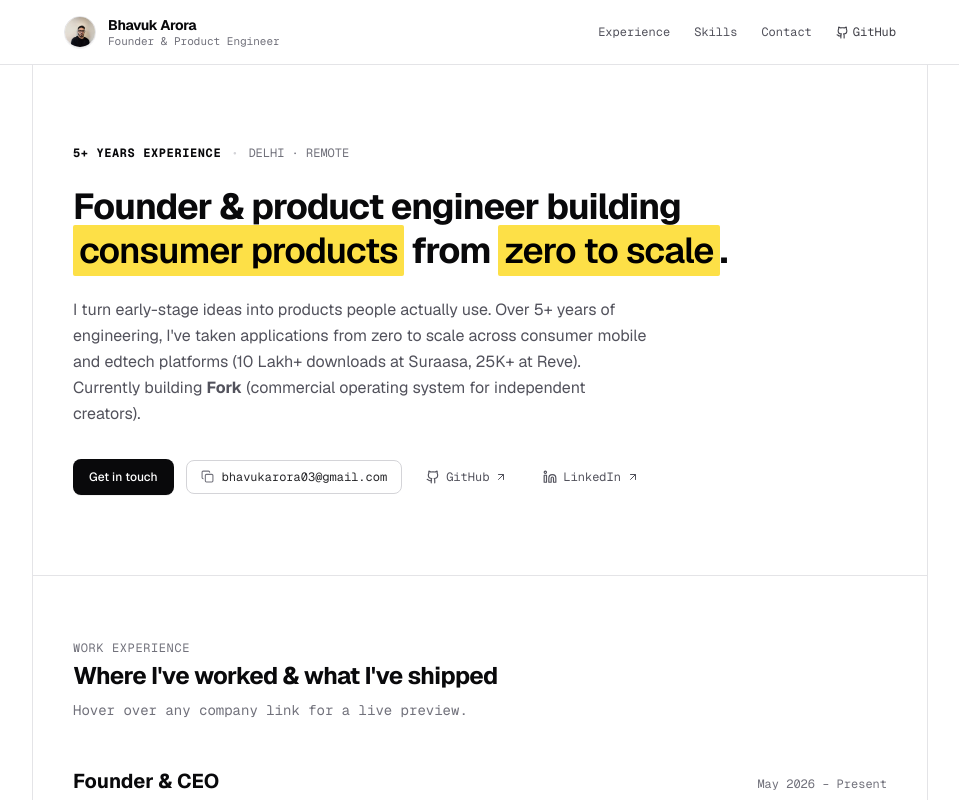
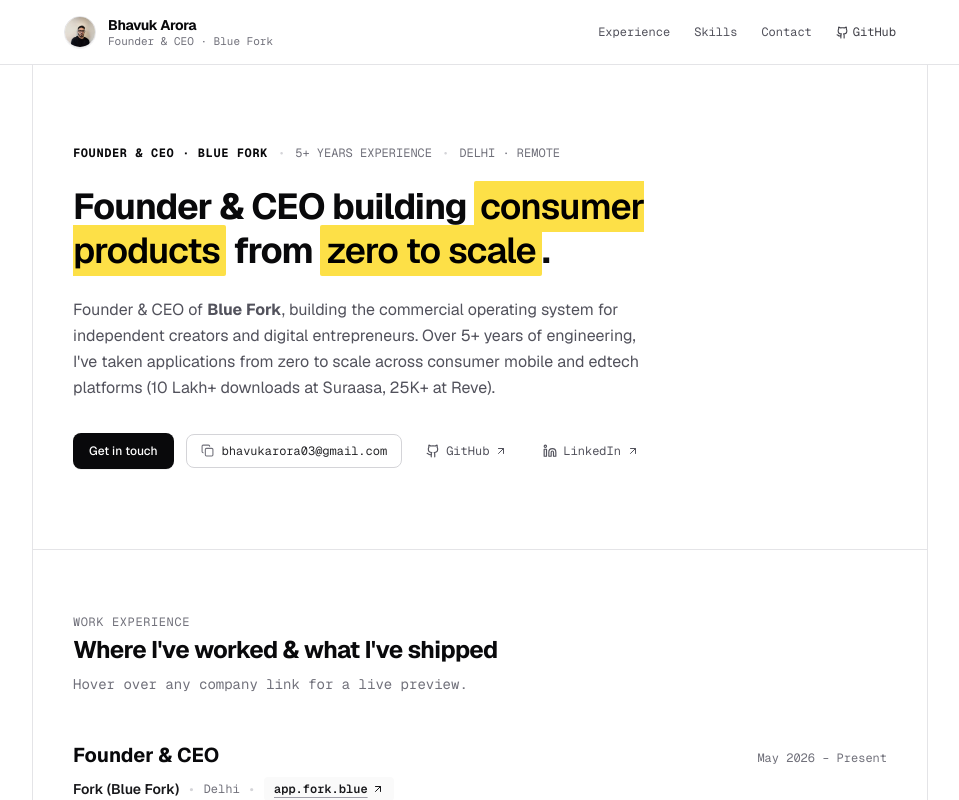
Before and after one commit to bhavukar/bhavuk.website, a Next.js app: page / in a window 1280 px wide. Shown: the top 800 px of the page, without its empty margins (160-1119 px from the left). Built offline with nearby package versions, Linux system fonts and the light colour scheme.

Commit message:
seo: establish primary identity as Founder and CEO | Blue Fork across SEO, GEO, OpenGraph, Schema.org, and branding

```diff
--- a/app/layout.tsx
+++ b/app/layout.tsx
@@ -24,37 +24,45 @@ export const viewport: Viewport = {
 export const metadata: Metadata = {
   metadataBase: new URL('https://bhavuk.website'),
   title: {
-    default: 'Bhavuk Arora — Founder & Product Engineer',
-    template: '%s | Bhavuk Arora',
+    default: 'Bhavuk Arora — Founder & CEO | Blue Fork',
+    template: '%s | Bhavuk Arora — Founder & CEO | Blue Fork',
   },
   description:
-    'Founder & product engineer building consumer products from zero to scale. Building Fork, founding member at Reve (25K+ downloads), 10 Lakh+ downloads at Suraasa.',
+    'Bhavuk Arora is the Founder & CEO of Blue Fork (Fork). Building the commercial operating system for independent creators and digital entrepreneurs. Founding team at Reve (25K+ downloads), scaled Suraasa to 10 Lakh+ downloads.',
   keywords: [
+    'Bhavuk',
     'Bhavuk Arora',
-    'Bhavuk',
+    'Founder and CEO',
+    'Founder & CEO',
+    'Blue Fork',
+    'Bluefork',
+    'Founder and ceo | Bluefork',
+    'Founder and CEO | Blue Fork',
+    'CEO Blue Fork',
+    'Founder Blue Fork',
+    'Bhavuk Arora Blue Fork',
+    'Bhavuk Blue Fork',
+    'Bhavuk CEO',
+    'Bhavuk Arora CEO',
+    'Fork',
+    'app.fork.blue',
     'bhavukar',
     'bhavuk.website',
-    'Founder',
-    'CEO',
     'Product Engineer',
-    'Software Development Engineer',
-    'Fork',
-    'Blue Fork',
+    'Consumer Tech',
+    'Creator Economy',
     'Reve',
     'Suraasa',
-    'Consumer Apps',
-    'Flutter Developer',
-    'Next.js',
-    'TypeScript',
-    'Rust',
     'Delhi',
     'Rohini',
     'India',
-    'AI Workflows',
   ],
   authors: [{ name: 'Bhavuk Arora', url: 'https://bhavuk.website' }],
   creator: 'Bhavuk Arora',
-  publisher: 'Bhavuk Arora',
+  publisher: 'Blue Fork',
+  applicationName: 'Bhavuk Arora — Founder & CEO | Blue Fork',
+  category: 'technology',
+  classification: 'Founder, CEO, Technology, Executive, Product Engineering',
   formatDetection: {
     email: false,
     address: false,
@@ -71,16 +79,16 @@ export const metadata: Metadata = {
     gender: 'male',
     locale: 'en_US',
     url: 'https://bhavuk.website',
-    title: 'Bhavuk Arora — Founder & Product Engineer',
+    title: 'Bhavuk Arora — Founder & CEO | Blue Fork',
     description:
-      'Founder & product engineer building consumer products from zero to scale. Building Fork, founding member at Reve (25K+ downloads), 10 Lakh+ downloads at Suraasa.',
-    siteName: 'Bhavuk Arora',
+      'Founder & CEO of Blue Fork. Building the commercial operating system for independent creators. Founding team at Reve (25K+ downloads), 10 Lakh+ downloads at Suraasa.',
+    siteName: 'Blue Fork',
     images: [
       {
         url: '/profile.jpeg',
         width: 800,
         height: 800,
-        alt: 'Bhavuk Arora',
+        alt: 'Bhavuk Arora — Founder & CEO | Blue Fork',
       },
     ],
   },
@@ -88,9 +96,9 @@ export const metadata: Metadata = {
     card: 'summary_large_image',
     site: '@nobhavuk',
     creator: '@nobhavuk',
-    title: 'Bhavuk Arora — Founder & Product Engineer',
+    title: 'Bhavuk Arora — Founder & CEO | Blue Fork',
     description:
-      'Founder & product engineer building consumer products from zero to scale. Building Fork, founding member at Reve (25K+ downloads), 10 Lakh+ downloads at Suraasa.',
+      'Founder & CEO of Blue Fork. Building commercial operating infrastructure for independent creators. 10 Lakh+ downloads at Suraasa, 25K+ at Reve.',
     images: ['/profile.jpeg'],
   },
   robots: {
@@ -111,10 +119,27 @@ export const metadata: Metadata = {
   },
   manifest: '/manifest.json',
   other: {
+    // Geo Meta Tags
     'geo.region': 'IN-DL',
-    'geo.placename': 'Rohini, New Delhi',
+    'geo.placename': 'Rohini, New Delhi, India',
     'geo.position': '28.7041;77.1025',
     'ICBM': '28.7041, 77.1025',
+    // Marketing & Brand Identity
+    'apple-mobile-web-app-title': 'Bhavuk | Blue Fork',
+    'subject': 'Bhavuk Arora — Founder & CEO of Blue Fork',
+    'target': 'all',
+    'audience': 'all',
+    'coverage': 'Worldwide',
+    'distribution': 'Global',
+    'rating': 'General',
+    // Dublin Core Metadata
+    'DC.title': 'Bhavuk Arora — Founder & CEO | Blue Fork',
+    'DC.creator': 'Bhavuk Arora',
+    'DC.subject': 'Bhavuk Arora, Blue Fork, Bluefork, Founder, CEO, Creator Economy',
+    'DC.description':
+      'Bhavuk Arora is the Founder & CEO of Blue Fork. Building consumer products from zero to scale.',
+    'DC.publisher': 'Blue Fork',
+    'DC.coverage': 'Rohini, Delhi, India',
   },
 };
 
@@ -127,14 +152,34 @@ const jsonLd = {
       name: 'Bhavuk Arora',
       givenName: 'Bhavuk',
       familyName: 'Arora',
-      alternateName: 'bhavukar',
+      alternateName: [
+        'Bhavuk',
+        'bhavukar',
+        'Bhavuk Arora Blue Fork',
+        'Bhavuk Bluefork',
+      ],
       url: 'https://bhavuk.website',
       image: 'https://bhavuk.website/profile.jpeg',
-      jobTitle: 'Founder & Product Engineer',
+      jobTitle: 'Founder & CEO',
       description:
-        'Founder & product engineer building consumer products from zero to scale. Building Fork, founding member at Reve, scaled Suraasa to 10 Lakh+ downloads.',
+        'Founder & CEO of Blue Fork (Fork). Building commercial operating infrastructure for independent creators. Scaled Suraasa to 10 Lakh+ downloads, founding team at Reve.',
       email: 'mailto:bhavukarora03@gmail.com',
       telephone: '+91-8708254881',
+      worksFor: {
+        '@type': 'Organization',
+        '@id': 'https://bhavuk.website/#organization',
+        name: 'Blue Fork',
+        alternateName: ['Bluefork', 'Fork'],
+        url: 'https://app.fork.blue',
+        logo: 'https://bhavuk.website/fork_preview.png',
+      },
+      hasOccupation: {
+        '@type': 'Occupation',
+        name: 'Founder & Chief Executive Officer',
+        occupationalCategory: '11-1011.00 - Chief Executives',
+        description:
+          'Founder & CEO leading venture strategy, creator monetization infrastructure, and business operations.',
+      },
       address: {
         '@type': 'PostalAddress',
         addressLocality: 'Rohini',
@@ -147,17 +192,13 @@ const jsonLd = {
         latitude: 28.7041,
         longitude: 77.1025,
       },
-      worksFor: [
-        {
-          '@type': 'Organization',
-          name: 'Fork',
-          url: 'https://app.fork.blue',
-        },
-        {
-          '@type': 'Organization',
-          name: 'Reve',
-          url: 'https://reve.rsvp',
-        },
+      knowsAbout: [
+        'Creator Economy',
+        'Venture Strategy',
+        'Commercial Infrastructure',
+        'Mobile Systems Architecture',
+        'AI Workflows',
+        'Product Engineering',
       ],
       sameAs: [
         'https://github.com/bhavukar',
@@ -170,12 +211,25 @@ const jsonLd = {
       ],
     },
     {
+      '@type': 'Organization',
+      '@id': 'https://bhavuk.website/#organization',
+      name: 'Blue Fork',
+      alternateName: ['Bluefork', 'Fork'],
+      url: 'https://app.fork.blue',
+      founder: {
+        '@id': 'https://bhavuk.website/#person',
+      },
+      description:
+        'The commercial operating system for independent creators, artists, and digital entrepreneurs.',
+      sameAs: ['https://app.fork.blue'],
+    },
+    {
       '@type': 'WebSite',
       '@id': 'https://bhavuk.website/#website',
       url: 'https://bhavuk.website',
-      name: 'Bhavuk Arora — Founder & Product Engineer',
+      name: 'Bhavuk Arora — Founder & CEO | Blue Fork',
       description:
-        'Personal website and portfolio of Bhavuk Arora, founder and product engineer.',
+        'Official website and portfolio of Bhavuk Arora, Founder & CEO of Blue Fork.',
       publisher: {
         '@id': 'https://bhavuk.website/#person',
       },
@@ -185,9 +239,20 @@ const jsonLd = {
       '@type': 'ProfilePage',
       '@id': 'https://bhavuk.website/#profilepage',
       url: 'https://bhavuk.website',
-      name: 'Bhavuk Arora — Founder & Product Engineer Portfolio',
+      name: 'Bhavuk Arora — Founder & CEO | Blue Fork',
       mainEntity: {
         '@id': 'https://bhavuk.website/#person',
+      },
+      breadcrumb: {
+        '@type': 'BreadcrumbList',
+        itemListElement: [
+          {
+            '@type': 'ListItem',
+            position: 1,
+            name: 'Bhavuk Arora — Founder & CEO | Blue Fork',
+            item: 'https://bhavuk.website',
+          },
+        ],
       },
     },
   ],
--- a/app/page.tsx
+++ b/app/page.tsx
@@ -213,7 +213,7 @@ export default function Home() {
                 <span className="hidden sm:inline">Bhavuk Arora</span>
               </span>
               <span className="text-[10px] sm:text-[11px] text-zinc-500 font-mono hidden sm:inline leading-none mt-0.5">
-                Founder & Product Engineer
+                Founder & CEO · Blue Fork
               </span>
             </div>
           </a>
@@ -259,13 +259,15 @@ export default function Home() {
           <div className="space-y-4 sm:space-y-6 max-w-3xl">
             {/* Experience status bar */}
             <div className="flex flex-wrap items-center gap-2 sm:gap-2.5 text-[11px] sm:text-xs font-mono text-zinc-500">
-              <span className="font-bold text-zinc-950 tracking-wider">5+ YEARS EXPERIENCE</span>
+              <span className="font-bold text-zinc-950 tracking-wider">FOUNDER & CEO · BLUE FORK</span>
+              <span className="text-zinc-300">•</span>
+              <span>5+ YEARS EXPERIENCE</span>
               <span className="text-zinc-300">•</span>
               <span>DELHI · REMOTE</span>
             </div>
 
             <h1 className="text-2xl sm:text-3xl md:text-4xl font-bold tracking-tight text-zinc-950 leading-[1.25] sm:leading-[1.22] max-w-2xl">
-              Founder & product engineer building{' '}
+              Founder & CEO building{' '}
               <mark className="bg-[#fde047] text-black px-1 sm:px-1.5 py-0.5 font-semibold not-italic rounded-[2px]">
                 consumer products
               </mark>{' '}
@@ -276,10 +278,10 @@ export default function Home() {
             </h1>
 
             <p className="text-sm sm:text-base text-zinc-600 leading-relaxed max-w-xl">
-              I turn early-stage ideas into products people actually use. Over 5+ years of engineering,
+              Founder & CEO of <strong>Blue Fork</strong>, building the commercial operating system
+              for independent creators and digital entrepreneurs. Over 5+ years of engineering,
               I've taken applications from zero to scale across consumer mobile and edtech platforms
-              (10 Lakh+ downloads at Suraasa, 25K+ at Reve). Currently building <strong>Fork</strong> (commercial
-              operating system for independent creators).
+              (10 Lakh+ downloads at Suraasa, 25K+ at Reve).
             </p>
 
             {/* Quick Actions */}
@@ -642,7 +644,7 @@ export default function Home() {
             FOOTER (Clean & Simple)
             ─────────────────────────────────────────────────────────── */}
         <footer className="border-t border-zinc-200 px-4 sm:px-10 py-5 sm:py-6 text-xs font-mono text-zinc-500 flex flex-col sm:flex-row items-center justify-between gap-2 sm:gap-3 text-center sm:text-left">
-          <div>© {new Date().getFullYear()} Bhavuk Arora.</div>
+          <div>© {new Date().getFullYear()} Bhavuk Arora — Founder & CEO, Blue Fork.</div>
           <div>Delhi, India.</div>
         </footer>
       </div>
```
Also changed, not shown: public/manifest.json.
